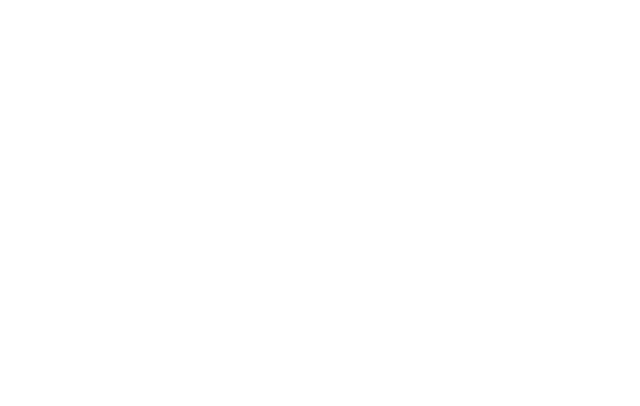
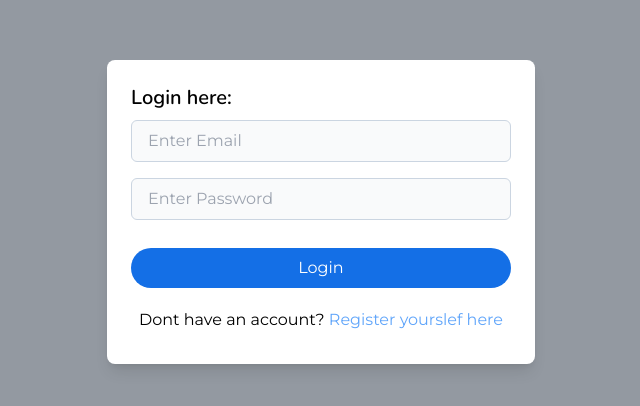
Before and after one commit to aditya9-2/course-selling, a React (Vite) app in the folder frontend/: page /login in a window 1280 px wide. Before the commit this address had no page. Shown: the part 188-594 px from the top of the page, without its empty margins (319-959 px from the left). Built offline with nearby package versions, Linux system fonts and the light colour scheme; a web font is replaced by a local one.

Commit message:
fix routes

```diff
--- a/frontend/src/App.jsx
+++ b/frontend/src/App.jsx
@@ -7,9 +7,9 @@ function App() {
   const routes = (
     <Router>
       <Routes>
-        <Route path="/user/registration" exact element={<Registration />} />
-        <Route path="/user/login" exact element={<Login />} />
-        <Route path="/user/home" exact element={<Home />} />
+        <Route path="/registration" exact element={<Registration />} />
+        <Route path="/login" exact element={<Login />} />
+        <Route path="/" exact element={<Home />} />
       </Routes>
     </Router>
   );
--- a/frontend/src/pages/Login.jsx
+++ b/frontend/src/pages/Login.jsx
@@ -14,7 +14,7 @@ const Login = () => {
   const [error, setError] = useState(null);
 
   const handleNavigation = () => {
-    navigate("/user/registration");
+    navigate("/registration");
   };
 
   const handleLogin = async () => {
@@ -45,7 +45,7 @@ const Login = () => {
       localStorage.setItem("token", accessToken);
 
       if (response.data && accessToken) {
-        navigate("/user/home");
+        navigate("/");
         alert("Login Successfull");
       }
     } catch (error) {
--- a/frontend/src/pages/Registration.jsx
+++ b/frontend/src/pages/Registration.jsx
@@ -15,7 +15,7 @@ const Registration = () => {
   const [error, setError] = useState(null);
 
   const handleNavigation = () => {
-    navigate("/user/login");
+    navigate("/login");
   };
 
   const handleSignup = async () => {
@@ -52,7 +52,7 @@ const Registration = () => {
       localStorage.setItem("token", tokenData);
 
       if (response.data && tokenData) {
-        navigate("/user/login");
+        navigate("/login");
       }
     } catch (error) {
       console.log("Unexpected error", error.message);
```
Also changed, not shown: 1 other file (tests, documents, lock files or other folders).
